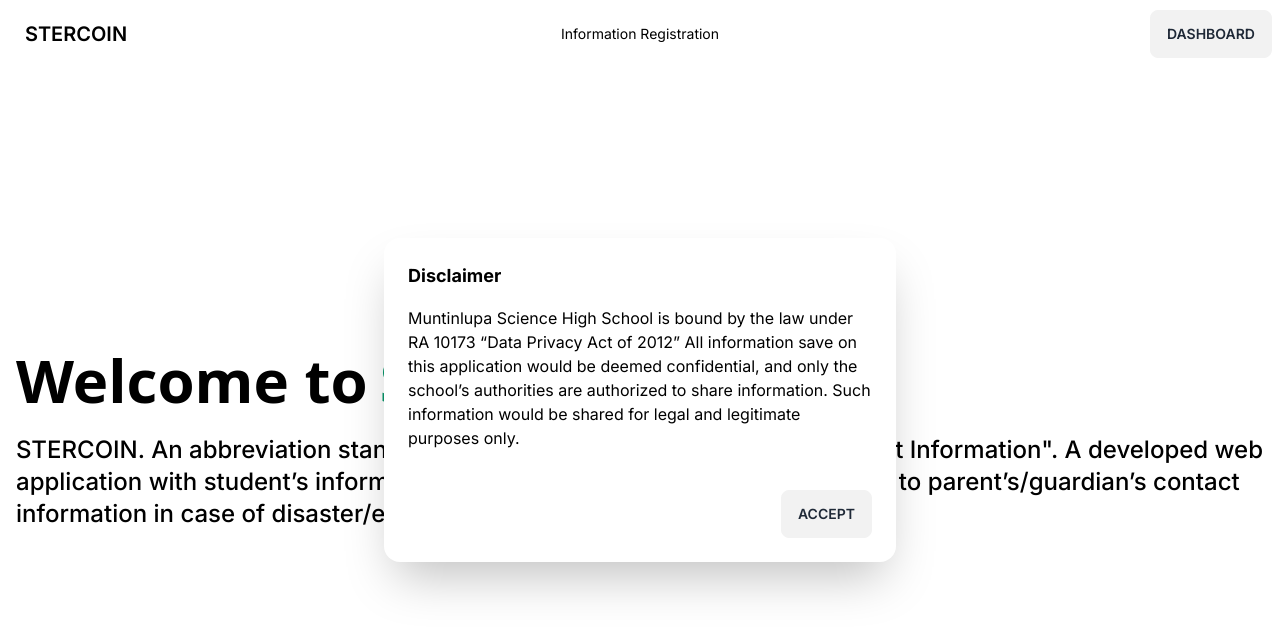
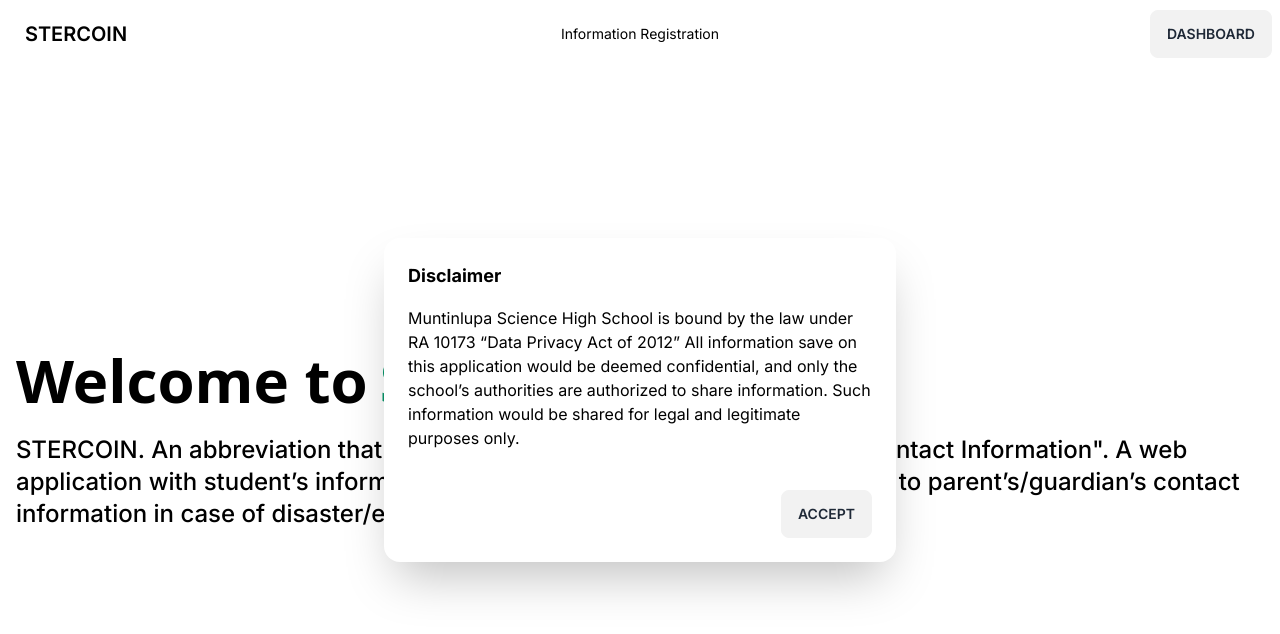
Before and after one commit to MunSci-PH/STERCOIN, a Next.js app: page / in a window 1280 px wide. Shown: the top 634 px of the page. Built offline with nearby package versions, Linux system fonts and the light colour scheme.

Commit message:
Fix grammar

```diff
--- a/src/app/page.tsx
+++ b/src/app/page.tsx
@@ -48,9 +48,9 @@ export default function Home() {
             </span>
           </div>
           <p className="mt-3 md:text-2xl text-center md:text-left font-medium">
-            STERCOIN. An abbreviation stands for &quot;Students Emergency
-            Release Contact Information&quot;. A developed web application with
-            student’s information that can be used for easy accessibility to
+            STERCOIN. An abbreviation that stands for &quot;Students Emergency
+            Release Contact Information&quot;. A web application with student’s
+            information that can be used for easy accessibility to
             parent’s/guardian’s contact information in case of
             disaster/emergency happen to child at school.
           </p>
```
